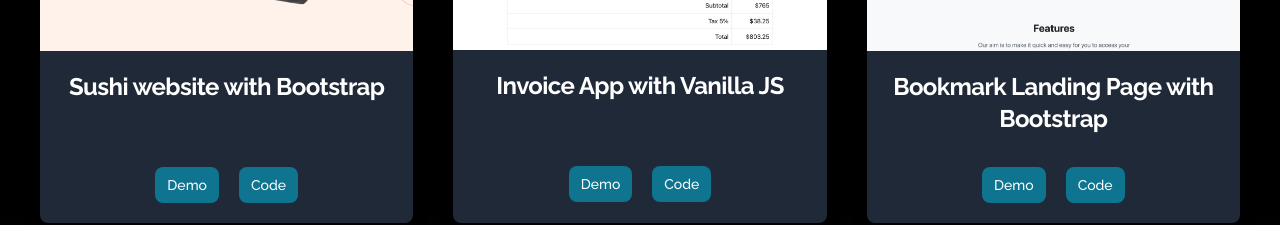
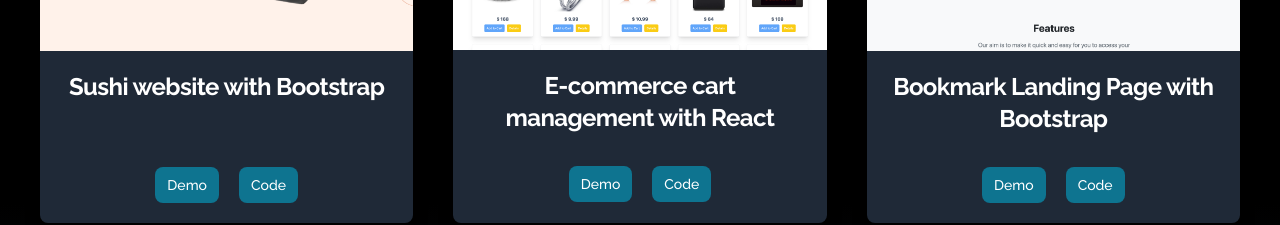
Before and after one commit to swamhtetaung8/portfolio, a React (Vite) app: page / in a window 1280 px wide. Shown: the part 1987-2212 px from the top of the page. Built offline with nearby package versions, Linux system fonts and the light colour scheme.

Commit message:
cart website add

```diff
--- a/src/components/Portfolio.jsx
+++ b/src/components/Portfolio.jsx
@@ -6,6 +6,7 @@
 import inori from "../assets/inori.png";
 import sushi from "../assets/sushi.png";
 import recipe from "../assets/recipe.png";
+import cart from "../assets/cart.png";
 import expensetracker from "../assets/expensetracker.png";
 const Portfolio = () => {
   const portfolio = [
@@ -18,10 +19,10 @@
     },
     {
       id: 2,
-      demo: "https://invoiceapp-sha.netlify.app/",
-      code: "https://github.com/swamhtetaung8/invoice",
-      title: "Invoice App with Vanilla JS",
-      img: invoice,
+      demo: "https://cart-management-sha.netlify.app/",
+      code: "https://github.com/swamhtetaung8/react-cart",
+      title: "E-commerce cart management with React",
+      img: cart,
     },
     {
       id: 3,
```
Also changed, not shown: src/assets/cart.png (added).
